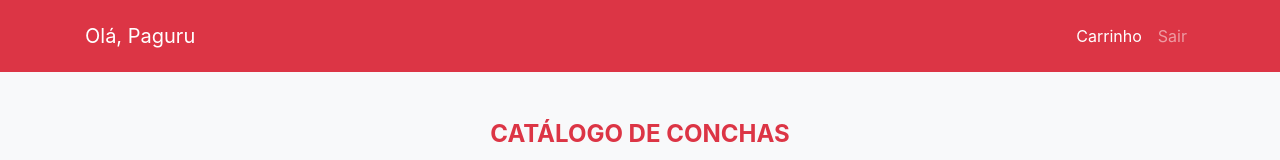
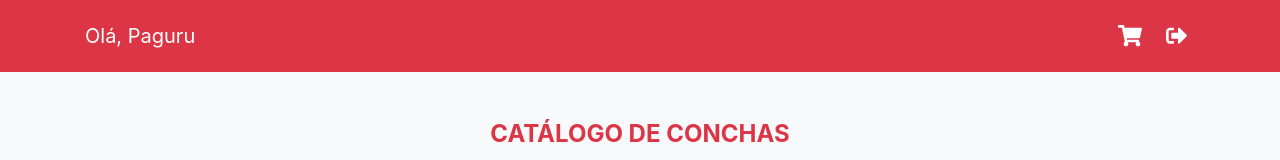
Before and after one commit to antoniofulg/challenge, a Vue app: page /store in a window 1280 px wide. Shown: the top 160 px of the page. Built offline with nearby package versions, Linux system fonts and the light colour scheme; no server answers.

Commit message:
Adicionado font-awesome ao projeto

```diff
--- a/package.json
+++ b/package.json
@@ -8,6 +8,10 @@
     "lint": "vue-cli-service lint"
   },
   "dependencies": {
+    "@fortawesome/fontawesome-svg-core": "^1.2.28",
+    "@fortawesome/free-brands-svg-icons": "^5.13.0",
+    "@fortawesome/free-regular-svg-icons": "^5.13.0",
+    "@fortawesome/free-solid-svg-icons": "^5.13.0",
     "axios": "^0.19.2",
     "bootstrap": "^4.5.0",
     "core-js": "^3.6.5",
--- a/src/components/NavBar.vue
+++ b/src/components/NavBar.vue
@@ -10,11 +10,11 @@
         <!-- To put UL to right margin -->
         <div class="mr-auto"></div>
         <ul class="navbar-nav">
+        <li class="nav-item active mr-2">
+          <a class="nav-link"><i class="fas fa-shopping-cart fa-lg"></i></a>
+        </li>
         <li class="nav-item active">
-          <a class="nav-link">Carrinho</a>
-        </li>
-        <li class="nav-item">
-          <a class="nav-link">Sair</a>
+          <a class="nav-link"><i class="fas fa-sign-out-alt fa-lg"></i></a>
         </li>
       </ul>
       </div>
--- /dev/null
+++ b/src/fontawesome.js
@@ -0,0 +1,9 @@
+import { library, dom } from '@fortawesome/fontawesome-svg-core'
+
+import { fas } from "@fortawesome/free-solid-svg-icons"
+import { far } from "@fortawesome/free-regular-svg-icons"
+import { fab } from '@fortawesome/free-brands-svg-icons'
+
+library.add(far, fas, fab)
+
+dom.watch()
--- a/src/main.js
+++ b/src/main.js
@@ -5,6 +5,7 @@ import router from './router'
 import store from './store'
 import 'bootstrap'
 import 'bootstrap/dist/css/bootstrap.min.css'
+import './fontawesome'
 
 Vue.prototype.axios = axios
 
```
Also changed, not shown: 1 other file (tests, documents, lock files or other folders).
